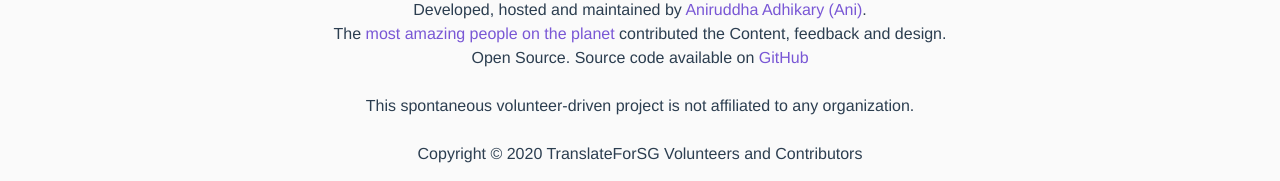
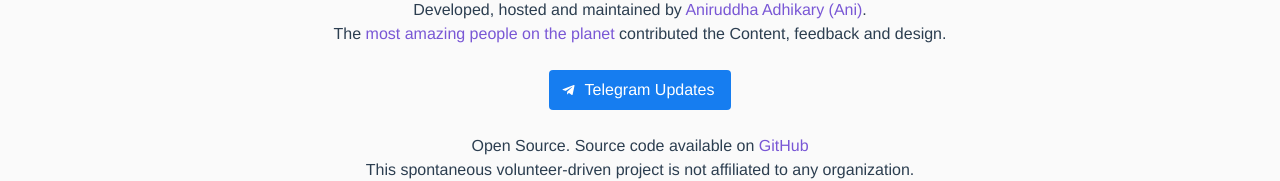
Before and after one commit to TranslateForSG/translateforsg-frontend, a Vue app: page /1/Downloadables in a window 1280 px wide. Shown: the part 312-493 px from the top of the page. Built offline with nearby package versions, Linux system fonts and the light colour scheme; no server answers; what vue2-touch-events would draw is missing.

Commit message:
add telegram button

```diff
--- a/src/components/Footer.vue
+++ b/src/components/Footer.vue
@@ -5,9 +5,12 @@
             <router-link to="/contributors">most amazing people on the planet</router-link>
             contributed the Content, feedback and design.
         </p>
-        <p>Open Source. Source code available on <a
-                href="https://github.com/aniruddha-adhikary/translateforsg-frontend">GitHub</a></p>
         <br>
+        <div class="buttons has-addons-centered is-centered">
+            <b-button type="is-info" tag="a" href="https://t.me/translateforsg" target="_blank" icon-left="telegram">Telegram Updates</b-button>
+        </div>
+        <p>Open Source. Source code available on
+            <a href="https://github.com/aniruddha-adhikary/translateforsg-frontend">GitHub</a></p>
         <p>This spontaneous volunteer-driven project is not affiliated to any organization.</p>
         <br>
         <p>Copyright &copy; 2020 TranslateForSG Volunteers and Contributors</p>
```
